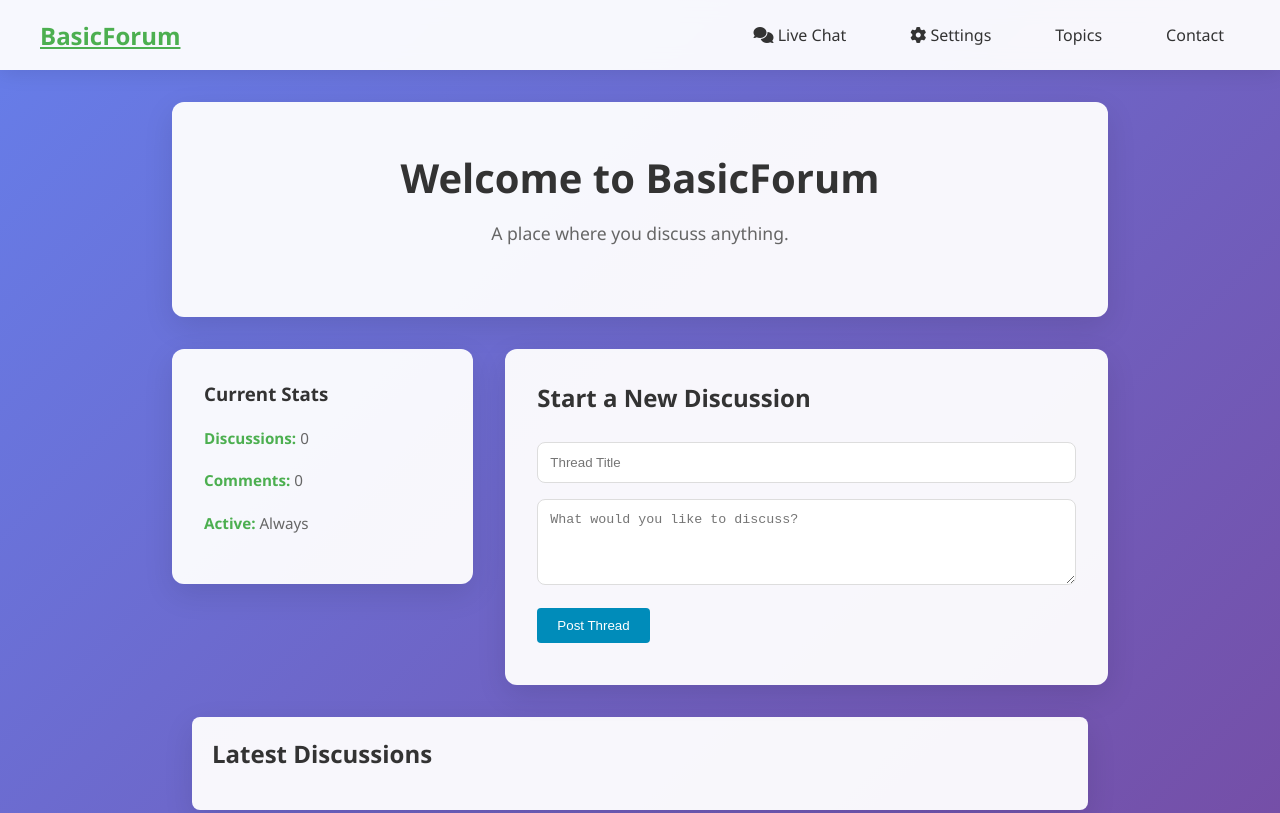
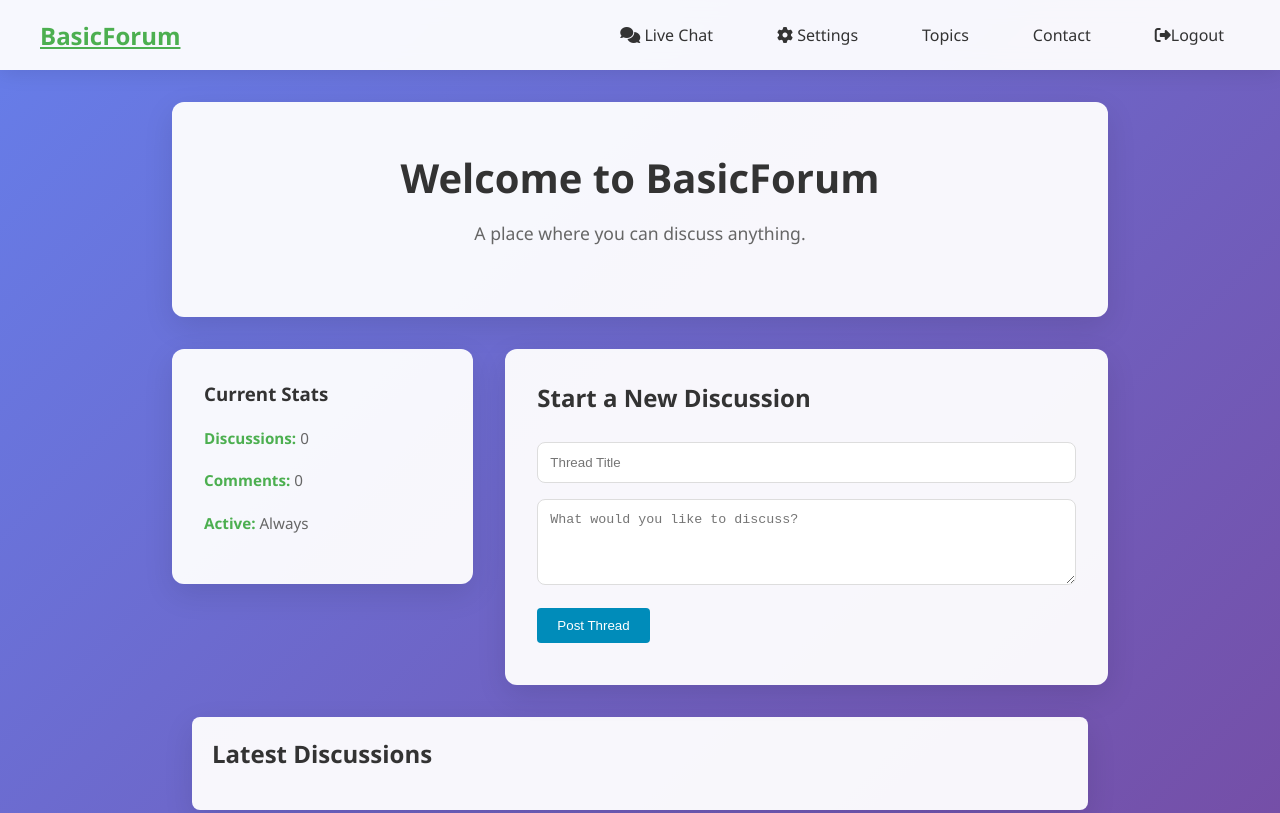
Before and after one commit to Shan899/BasicForumWebsite.github.io, a plain HTML site: page Forum.html in a window 1280 px wide. Shown: the top 813 px of the page. Drawn offline with nearby package versions, Linux system fonts and the light colour scheme; no server answers.

Commit message:
Small fixes

```diff
--- a/Forum.html
+++ b/Forum.html
@@ -71,6 +71,27 @@
         nav a.active {
             background: #4CAF50;
             color: white;
+        }
+
+        #logoutBtn {
+            background: transparent;
+            color: #333;
+            border: none;
+            padding: 0.5rem 1rem;
+            border-radius: 25px;
+            cursor: pointer;
+            font-weight: 500;
+            text-decoration: none;
+            transition: background 0.2s ease, color 0.2s ease;
+            display: inline-flex;
+            align-items: center;
+        }
+
+        #logoutBtn:hover {
+            background: linear-gradient(45deg, #e74c3c, #c0392b);
+            color: white;
+            box-shadow: none;
+            transform: none;
         }
 
         main {
@@ -177,6 +198,7 @@
                 <li><a href="settings.html"><i class="fas fa-cog"></i> Settings</a></li>
                 <li><a href="topics.html">Topics</a></li>
                 <li><a href=" contact.html" target="_blank">Contact</a></li>
+                <li><a href="#" id="logoutBtn"><i class="fas fa-sign-out-alt"></i> Logout</a></li>
             </ul>
         </nav>
     </div>
@@ -185,7 +207,7 @@
 <main>
     <div class="hero">
         <h1>Welcome to BasicForum</h1>
-        <p>A place where you discuss anything.</p>
+        <p>A place where you can discuss anything.</p>
     </div>
 
     <div class="forum-grid">
@@ -216,7 +238,7 @@
     </footer>
     <script src="https://cdn.jsdelivr.net/npm/@supabase/supabase-js@2"></script>
     <script>
-        // Återanvänder projektets Supabase-uppgifter (som är i settings.html)
+        // Skapar en Supabase-klient för att få åtkomst till databasen med en API-nyckel.
         const SUPABASE_URL = "https://rhuqgpvdclyqtsvzuntd.supabase.co";
         const SUPABASE_ANON_KEY = "eyJhbGciOiJIUzI1NiIsInR5cCI6IkpXVCJ9.eyJpc3MiOiJzdXBhYmFzZSIsInJlZiI6InJodXFncHZkY2x5cXRzdnp1bnRkIiwicm9sZSI6ImFub24iLCJpYXQiOjE3NjA2MDc2ODIsImV4cCI6MjA3NjE4MzY4Mn0.2PgebCbdL15ozvDy91DP5D7tMDGxt3piYA3afAuwrxU";
         const client = window.supabase.createClient(SUPABASE_URL, SUPABASE_ANON_KEY);
@@ -284,10 +306,10 @@
                 console.log('loadThreads: got', threads ? threads.length : 0, 'threads');
                 (threads || []).forEach(thread => displayThread(thread));
 
-                // Update thread count
+                // Uppdaterar antalet threads
                 document.getElementById('threadCount').textContent = threads ? threads.length : 0;
 
-                // Count total comments
+                // Räknar totala antalet kommentarer
                 if (threads && threads.length > 0) {
                     const { count: commentCount } = await client
                         .from('comments')
@@ -347,7 +369,7 @@
             }
         }
 
-        // visar en thread i UI:t
+        // visar en thread i UI:n
         function displayThread(thread) {
             if (!thread) {
                 console.warn('displayThread called with null/undefined thread, skipping');
@@ -398,7 +420,7 @@
 
             document.getElementById('threadsContainer').appendChild(threadEl);
 
-            // eventuellt laddar befintliga kommentarer
+            // laddar befintliga kommentarer
             loadComments(thread.id, commentsDiv).catch(console.error);
         }
 
@@ -492,6 +514,13 @@
             console.log('initializeAuth complete, currentUsername =', currentUsername);
             loadThreads().catch(ex => console.error('loadThreads top-level error:', ex));
         });
+
+        document.getElementById('logoutBtn').addEventListener('click', async (e) => {
+            e.preventDefault();
+            await client.auth.signOut();
+            alert("You have been logged out!");
+            window.location.href = 'login.html';
+        });
     </script>
 </body>
 </html>
```
Also changed, not shown: Login.html (+1 -1 lines).
